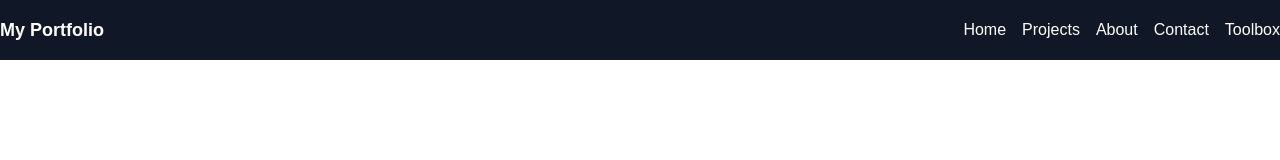
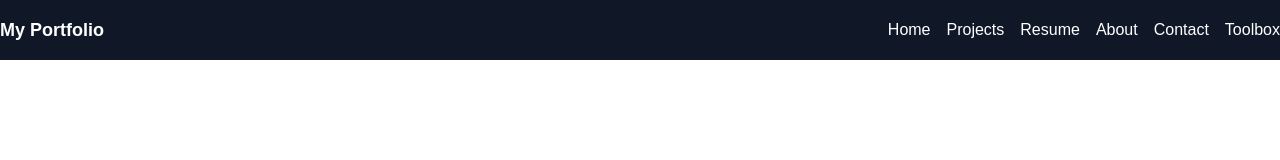
Before and after one commit to JdarlingGT/nextjs-portfolio, a Next.js app: page / in a window 1280 px wide. Shown: the top 160 px of the page. Built offline with nearby package versions, Linux system fonts and the light colour scheme.

Commit message:
Update header navigation to include Resume link and improved layout

```diff
--- a/components/layout/header.tsx
+++ b/components/layout/header.tsx
@@ -1,3 +1,4 @@
+
 export function Header() {
   return (
     <header className="bg-gray-900 text-white py-4">
@@ -6,6 +7,7 @@ export function Header() {
         <nav className="space-x-4 hidden md:flex">
           <a href="/" className="hover:underline">Home</a>
           <a href="/projects" className="hover:underline">Projects</a>
+          <a href="/resume" className="hover:underline">Resume</a>
           <a href="/about" className="hover:underline">About</a>
           <a href="/contact" className="hover:underline">Contact</a>
           <a href="/toolbox" className="hover:underline">Toolbox</a>
```
